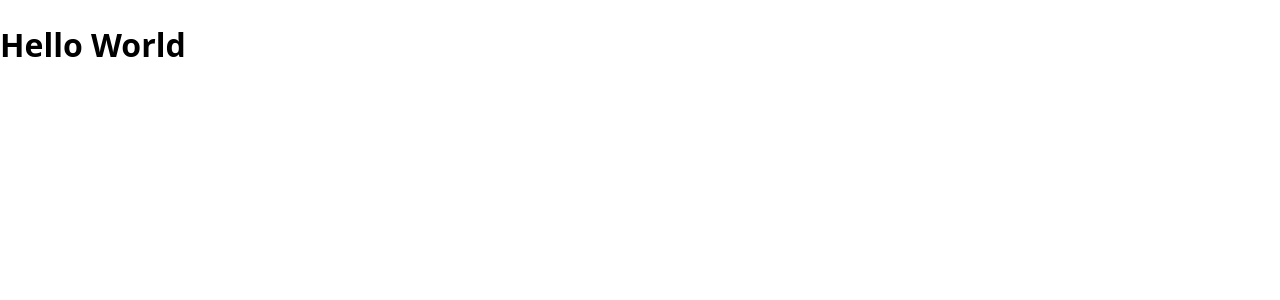
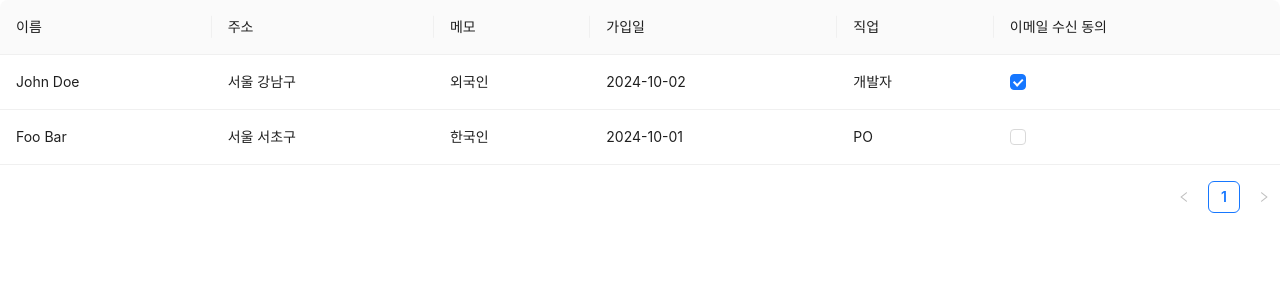
Before and after one commit to Jay-WKJun/business-canvas, a React (Vite) app: page / in a window 1280 px wide. Shown: the top 300 px of the page. Built offline with nearby package versions, Linux system fonts and the light colour scheme.

Commit message:
chore: add mock data in App

```diff
--- a/src/App.tsx
+++ b/src/App.tsx
@@ -1,7 +1,54 @@
+import type { Field } from "./components/Table";
+import { Table } from "./components/Table";
+
+const record: Field[] = [
+  { type: "text", label: "이름", required: true, value: "John Doe" },
+  {
+    type: "text",
+    label: "주소",
+    required: true,
+    value: "서울 강남구",
+  },
+  { type: "text", label: "메모", required: true, value: "외국인" },
+  {
+    type: "date",
+    label: "가입일",
+    required: true,
+    value: "2024-10-02",
+  },
+  { type: "text", label: "직업", required: true, value: "개발자" },
+  {
+    type: "checkbox",
+    label: "이메일 수신 동의",
+    required: true,
+    value: true,
+  },
+];
+
+const record2: Field[] = [
+  { type: "text", label: "이름", required: true, value: "Foo Bar" },
+  {
+    type: "text",
+    label: "주소",
+    required: true,
+    value: "서울 서초구",
+  },
+  { type: "text", label: "메모", required: true, value: "한국인" },
+  {
+    type: "date",
+    label: "가입일",
+    required: true,
+    value: "2024-10-01",
+  },
+  { type: "text", label: "직업", required: true, value: "PO" },
+  {
+    type: "checkbox",
+    label: "이메일 수신 동의",
+    required: true,
+    value: false,
+  },
+];
+
 export function App() {
-  return (
-    <div>
-      <h1>Hello World</h1>
-    </div>
-  );
+  return <Table records={[record, record2]} />;
 }
```
